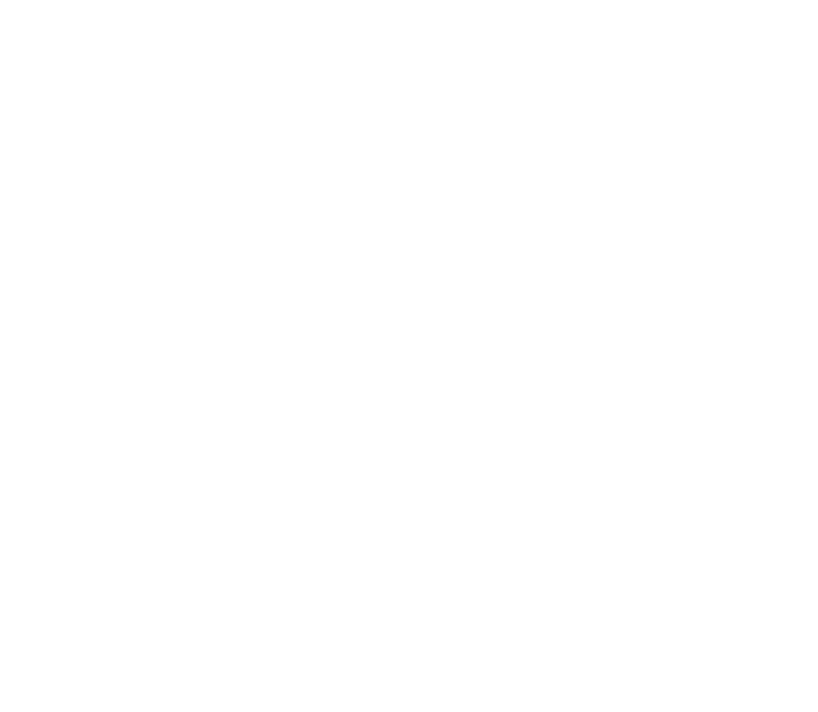
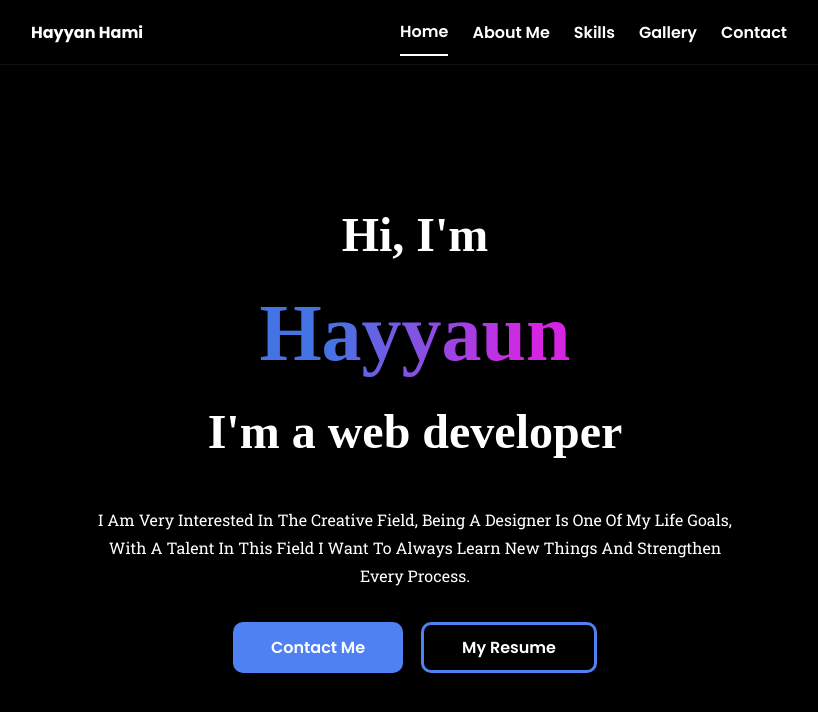
Before and after one commit to mojyseo/hayyaun, a Gatsby site: page / in a window 1280 px wide. Shown: the whole page, without its empty margins (225-1043 px from the left). Built offline with nearby package versions, Linux system fonts and the light colour scheme; Gatsby itself is replaced by a stand-in of ours; a web font is replaced by a local one.

Commit message:
add initial templates

```diff
--- /dev/null
+++ b/gatsby-browser.js
@@ -0,0 +1 @@
+import './src/config/global-styles.scss';
--- a/gatsby-config.js
+++ b/gatsby-config.js
@@ -1,38 +1,40 @@
 module.exports = {
   siteMetadata: {
-    title: "hayyaun",
-    siteUrl: "https://hayyaun.com"
+    title: 'hayyaun',
+    siteUrl: 'https://hayyaun.com',
   },
   plugins: [
-    "gatsby-plugin-netlify-cms",
-    "gatsby-plugin-styled-components",
-    "gatsby-plugin-image",
-    "gatsby-plugin-react-helmet",
-    "gatsby-plugin-sitemap",
+    'gatsby-plugin-sass',
+    'gatsby-plugin-flow',
+    'gatsby-plugin-netlify-cms',
+    'gatsby-plugin-styled-components',
+    'gatsby-plugin-image',
+    'gatsby-plugin-react-helmet',
+    'gatsby-plugin-sitemap',
     {
-      resolve: "gatsby-plugin-manifest",
+      resolve: 'gatsby-plugin-manifest',
       options: {
-        icon: "src/images/icon.png",
+        icon: 'src/images/icon.png',
       },
     },
-    "gatsby-transformer-remark",
-    "gatsby-plugin-sharp",
-    "gatsby-transformer-sharp",
+    'gatsby-transformer-remark',
+    'gatsby-plugin-sharp',
+    'gatsby-transformer-sharp',
     {
-      resolve: "gatsby-source-filesystem",
+      resolve: 'gatsby-source-filesystem',
       options: {
-        name: "images",
-        path: "./src/images/",
+        name: 'images',
+        path: './src/images/',
       },
-      __key: "images",
+      __key: 'images',
     },
     {
-      resolve: "gatsby-source-filesystem",
+      resolve: 'gatsby-source-filesystem',
       options: {
-        name: "pages",
-        path: "./src/pages/",
+        name: 'pages',
+        path: './src/pages/',
       },
-      __key: "pages",
+      __key: 'pages',
     },
   ],
 };
--- a/package.json
+++ b/package.json
@@ -17,10 +17,12 @@
   "dependencies": {
     "babel-plugin-styled-components": "^1.12.0",
     "gatsby": "^3.2.1",
+    "gatsby-plugin-flow": "^2.2.0",
     "gatsby-plugin-image": "^1.2.1",
     "gatsby-plugin-manifest": "^3.2.0",
     "gatsby-plugin-netlify-cms": "^5.2.0",
     "gatsby-plugin-react-helmet": "^4.2.0",
+    "gatsby-plugin-sass": "^4.2.0",
     "gatsby-plugin-sharp": "^3.2.1",
     "gatsby-plugin-sitemap": "^3.2.0",
     "gatsby-plugin-styled-components": "^4.2.0",
@@ -31,6 +33,10 @@
     "react": "^17.0.1",
     "react-dom": "^17.0.1",
     "react-helmet": "^6.1.0",
+    "sass": "^1.32.8",
     "styled-components": "^5.2.3"
+  },
+  "devDependencies": {
+    "flow-bin": "^0.148.0"
   }
 }
--- /dev/null
+++ b/src/components/Button.jsx
@@ -0,0 +1,26 @@
+import React from 'react';
+import styled from 'styled-components';
+
+const Button = ({ variant, active, title, children }) => {
+  return <Container variant={variant}>{children || title}</Container>;
+};
+
+export default Button;
+
+const Container = styled.div`
+  display: flex;
+  align-items: center;
+  justify-content: center;
+  font-weight: 600;
+  font-family: 'Poppins';
+  border-radius: 10px;
+  ${(props) =>
+    props.variant === 'outline'
+      ? `border: 3px solid #4f81f3;`
+      : props.variant === 'filled'
+      ? `background-color: #4f81f3;`
+      : ''}
+  padding: 10px 38px;
+  box-sizing: border-box;
+  cursor: pointer;
+`;
--- /dev/null
+++ b/src/components/NavLink.jsx
@@ -0,0 +1,21 @@
+import React from 'react';
+import styled from 'styled-components';
+
+const NavLink = ({ active, title, children }) => {
+  return <Container active={active}>{children || title}</Container>;
+};
+
+export default NavLink;
+
+const Container = styled.div`
+  display: flex;
+  align-items: center;
+  justify-content: center;
+  font-weight: 600;
+  font-family: 'Poppins';
+  padding: 10px 0;
+  margin: 0 12px;
+  box-sizing: border-box;
+  cursor: pointer;
+  ${(props) => props.active && `border-bottom: 2px solid #fff;`}
+`;
--- /dev/null
+++ b/src/components/Navbar.jsx
@@ -0,0 +1,37 @@
+import React from 'react';
+import styled from 'styled-components';
+import NavLink from './NavLink';
+
+const Navbar = () => {
+  return (
+    <Container>
+      <div>
+        <span>Hayyan Hami</span>
+      </div>
+      <LinksBox>
+        <NavLink active>Home</NavLink>
+        <NavLink>About Me</NavLink>
+        <NavLink>Skills</NavLink>
+        <NavLink>Gallery</NavLink>
+        <NavLink>Contact</NavLink>
+      </LinksBox>
+    </Container>
+  );
+};
+
+export default Navbar;
+
+const LinksBox = styled.div`
+  display: flex;
+`;
+
+const Container = styled.div`
+  display: flex;
+  height: 64px;
+  border-bottom: 1px solid #fff1;
+  font-family: 'Poppins';
+  font-weight: 700;
+  align-items: center;
+  justify-content: space-between;
+  padding: 0 20%;
+`;
--- /dev/null
+++ b/src/config/global-styles.scss
@@ -0,0 +1,9 @@
+@import url('https://fonts.googleapis.com/css2?family=Bungee+Inline&family=Bungee+Outline&family=Roboto:wght@400;600;700&family=Roboto+Slab:wght@400;600;700&family=Poppins:wght@400;600;700&display=swap');
+
+body {
+  margin: 0;
+  background-color: #000;
+  color: #fff;
+  font-family: 'Roboto Slab', -apple-system, BlinkMacSystemFont, 'Segoe UI',
+    Roboto, Oxygen, Ubuntu, Cantarell, 'Open Sans', 'Helvetica Neue', sans-serif;
+}
--- a/src/pages/index.js
+++ b/src/pages/index.js
@@ -1,11 +1,12 @@
-import * as React from "react"
+import * as React from 'react';
+import MainSection from '../sections/MainSection';
 
 const IndexPage = () => {
   return (
     <main>
+      <MainSection />
+    </main>
+  );
+};
 
-    </main>
-  )
-}
-
-export default IndexPage
+export default IndexPage;
--- /dev/null
+++ b/src/sections/MainSection.jsx
@@ -0,0 +1,82 @@
+import React from 'react';
+import styled from 'styled-components';
+import Button from '../components/Button';
+import Navbar from '../components/Navbar';
+
+const MainSection = () => {
+  return (
+    <Container>
+      <Navbar />
+      <ContentBox>
+        <HeaderBox>
+          <HeaderText>Hi, I'm</HeaderText>
+          <br />
+          <HighlightText>Hayyaun</HighlightText>
+          <br />
+          <HeaderText>I'm a web developer</HeaderText>
+        </HeaderBox>
+        <DetailsBox>
+          <span>
+            I Am Very Interested In The Creative Field, Being A Designer Is One
+            Of My Life Goals, With A Talent In This Field I Want To Always Learn
+            New Things And Strengthen Every Process.
+          </span>
+        </DetailsBox>
+        <ButtonsBox>
+          <Button title="Contact Me" variant="filled" />
+          <Button title="My Resume" variant="outline" />
+        </ButtonsBox>
+      </ContentBox>
+    </Container>
+  );
+};
+
+export default MainSection;
+
+const ButtonsBox = styled.div`
+  display: flex;
+  flex-direction: row;
+  gap: 18px;
+`;
+
+const DetailsBox = styled.div`
+  max-width: 50%;
+  line-height: 28px;
+`;
+
+const HighlightText = styled.span`
+  font-size: 80px;
+  font-weight: 700;
+  line-height: 112px;
+  background: linear-gradient(285deg, #d525e3 15%, #4474e4 75%);
+  -webkit-background-clip: text;
+  -webkit-text-fill-color: transparent;
+`;
+
+const HeaderText = styled.span`
+  font-size: 48px;
+  font-weight: 700;
+  line-height: 85px;
+`;
+
+const HeaderBox = styled.div`
+  font-family: 'Bungee Inline';
+`;
+
+const ContentBox = styled.div`
+  flex: 1;
+  display: flex;
+  flex-direction: column;
+  align-items: center;
+  justify-content: center;
+  text-align: center;
+  gap: 32px;
+`;
+
+const Container = styled.div`
+  display: flex;
+  flex-direction: column;
+  justify-content: space-between;
+  height: 100vh;
+  margin: 0 auto;
+`;
```
Also changed, not shown: .prettierrc.js (added), README.md, src/sections/ContactSection.jsx (added), 1 other file.
